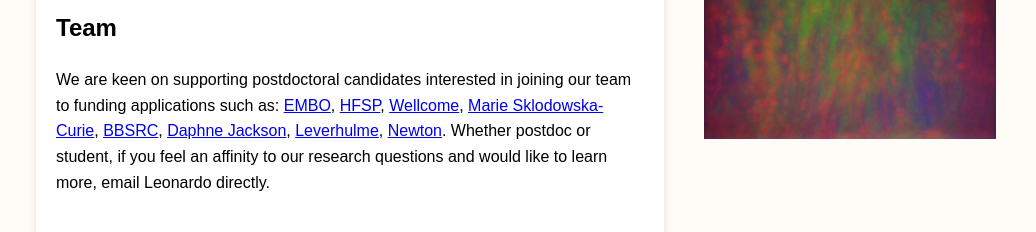
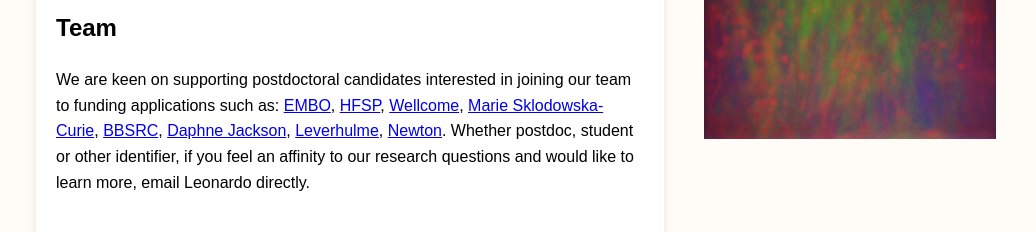
Before and after one commit to mancinilab/mancinilab.github.io, a plain HTML site: page index.html in a window 1280 px wide. Shown: the part 181-413 px from the top of the page, 244-1280 px from the left. Drawn offline with Linux system fonts and the light colour scheme.

Commit message:
Update index.html

```diff
--- a/index.html
+++ b/index.html
@@ -31,7 +31,7 @@
     <section id="team">
       <h2>Team</h2>
       <p>We are keen on supporting postdoctoral candidates interested in joining our team to funding applications such as: <a href="https://www.embo.org/funding/fellowships-grants-and-career-support/postdoctoral-fellowships/" target="_blank" rel="noopener noreferrer">EMBO</a>, <a href="https://www.hfsp.org/funding/hfsp-funding/postdoctoral-fellowships" target="_blank" rel="noopener noreferrer">HFSP</a>, <a href="https://wellcome.org/research-funding/guidance/prepare-to-apply/early-career-research" target="_blank" rel="noopener noreferrer">Wellcome</a>, <a href="https://marie-sklodowska-curie-actions.ec.europa.eu/actions/postdoctoral-fellowships" target="_blank" rel="noopener noreferrer">Marie Sklodowska-Curie</a>, <a href="https://www.ukri.org/opportunity/2025-bbsrc-fellowships-scheme/" target="_blank" rel="noopener noreferrer">BBSRC</a>, <a href="https://daphnejackson.org" target="_blank" rel="noopener noreferrer">Daphne Jackson</a>, <a href="https://www.leverhulme.ac.uk/early-career-fellowships" target="_blank" rel="noopener noreferrer">Leverhulme</a>, <a href="https://royalsociety.org/grants/newton-international/" target="_blank" rel="noopener noreferrer">Newton</a>.
-      Whether postdoc or student, if you feel an affinity to our research questions and would like to learn more, email Leonardo directly.
+      Whether postdoc, student or other identifier, if you feel an affinity to our research questions and would like to learn more, email Leonardo directly.
       </p>
     </section>
 
```
